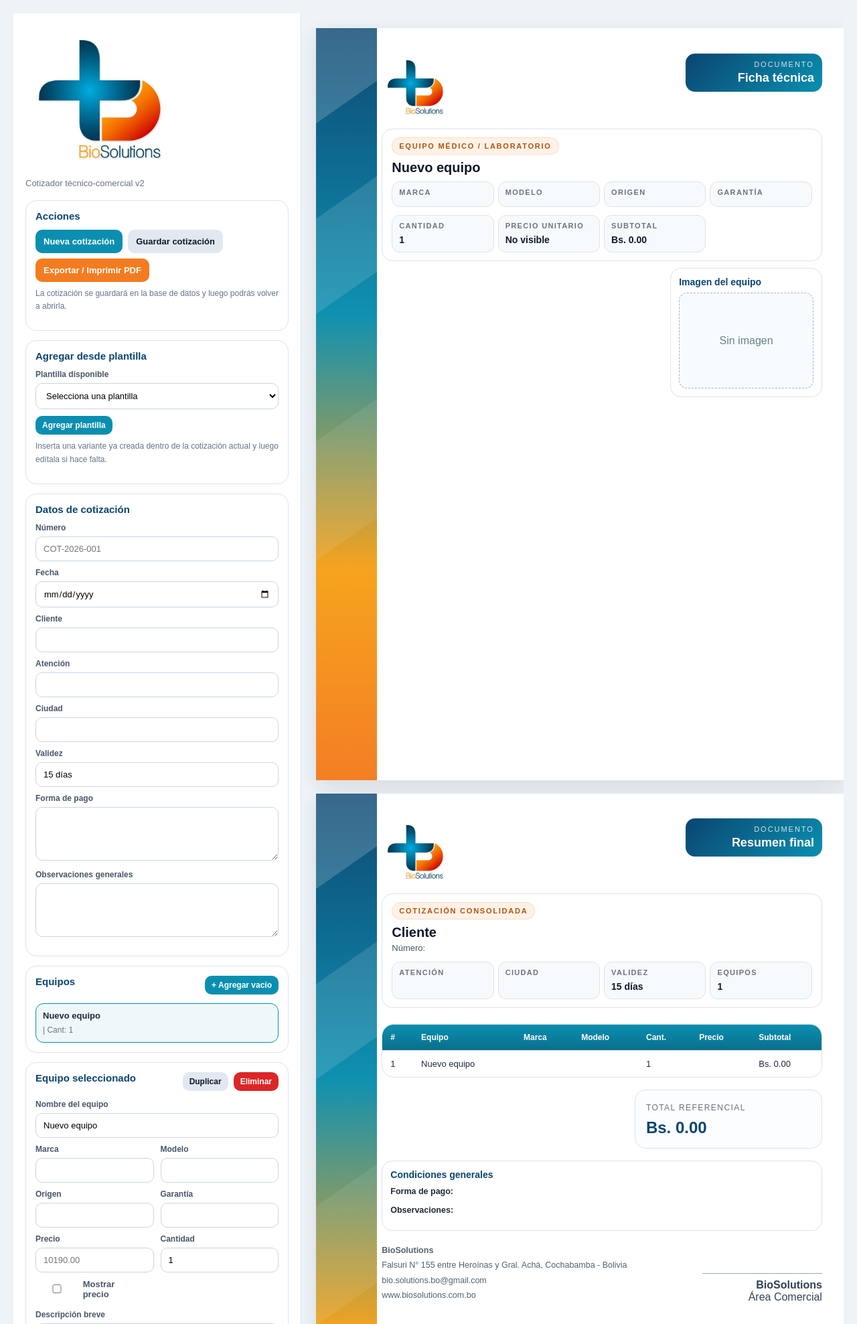
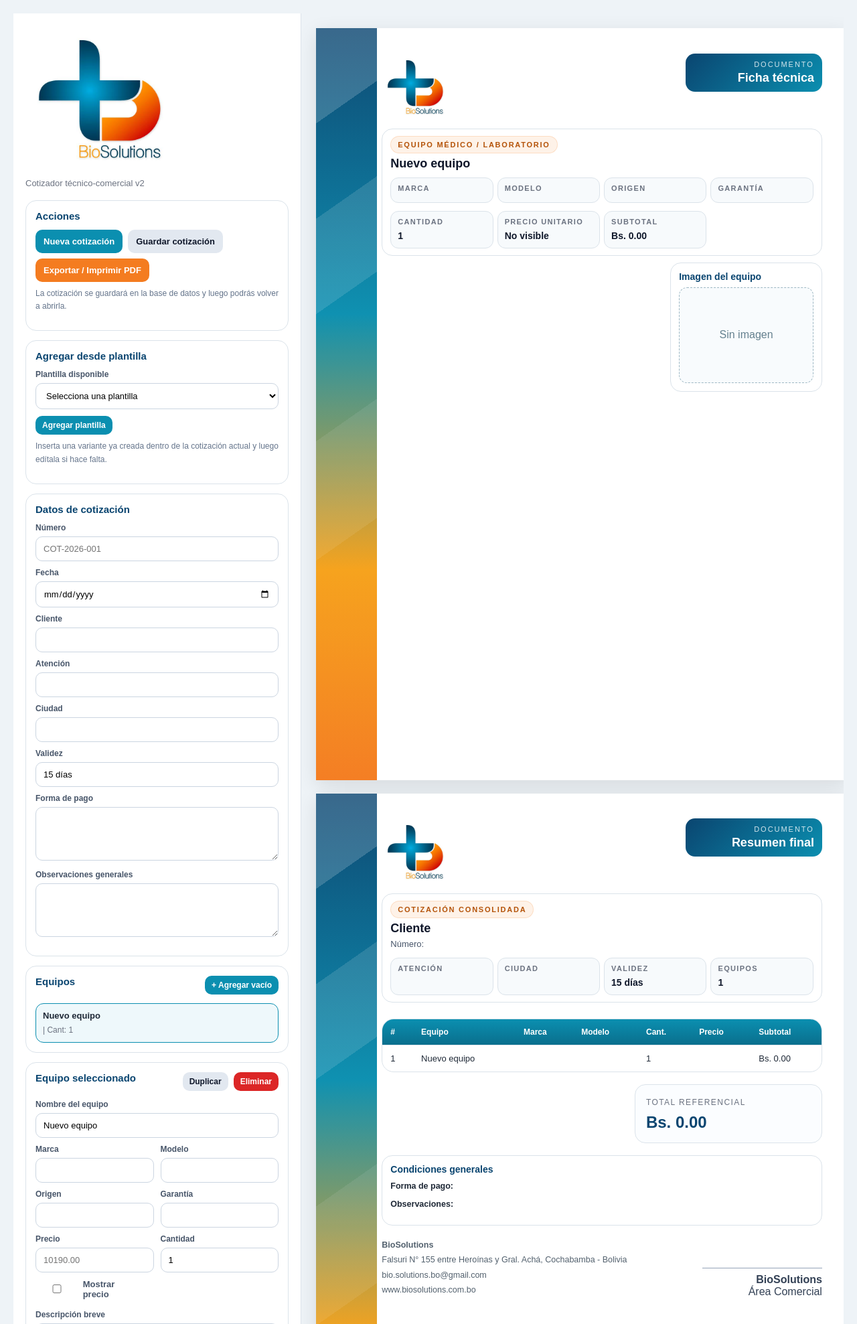
Before and after one commit to Myroesh/biosolutions-cotizador, a Flask app: page /cotizador in a window 1280 px wide. Shown: the part 71-2048 px from the top of the page at 67% size. Run offline with Flask 3, Linux system fonts and the light colour scheme; data comes from the database, SQL or seed files in the repository; data that the repository does not hold is empty.

Commit message:
revisión estetica de impresion

```diff
--- a/static/app.js
+++ b/static/app.js
@@ -641,9 +641,9 @@ function buildItemPageFrame(item, options = {}) {
     const isContinuation = i > 0;
 
     const hasRealLeftContent =
-  !!descriptionPart ||
-  highlightsChunk.length > 0 ||
-  specsChunk.length > 1;
+    !!descriptionPart ||
+    highlightsChunk.length > 0 ||
+    specsChunk.length > 0;
 
   const hasRealRightContent =
     usesChunk.length > 0 ||
--- a/static/styles.css
+++ b/static/styles.css
@@ -234,12 +234,15 @@ body{
 /* Preview pages */
 .preview-page{
   width:210mm;
+  height:297mm;
   min-height:297mm;
   margin:0 auto 20px;
   background:#fff;
   position:relative;
   overflow:hidden;
   box-shadow:0 8px 28px rgba(0,0,0,.10);
+  page-break-inside: avoid;
+  break-inside: avoid-page;
 }
 
 .left-band{
@@ -312,7 +315,7 @@ body{
   background:#ffffff;
   border:1px solid var(--line);
   border-radius:16px;
-  padding:12px 14px 12px;
+  padding:10px 12px;
 }
 
 .eyebrow{
@@ -329,12 +332,11 @@ body{
 }
 
 .doc-title{
-  margin:8px 0 4px;
-  font-size:20px;
+  margin:6px 0 4px;
+  font-size:18px;
   line-height:1.1;
   color:#0f172a;
 }
-
 .subtitle{
   margin:0;
   color:#475569;
@@ -378,6 +380,9 @@ body{
   grid-template-columns:1.3fr .7fr;
   gap:10px;
   margin-top:10px;
+  break-inside: avoid-page;
+  page-break-inside: avoid;
+  align-items:start;
 }
 
 .card{
--- a/templates/cotizador.html
+++ b/templates/cotizador.html
@@ -43,12 +43,11 @@
   }
 
   @page {
-    size: Letter;
-    margin: 12mm;
+    size: A4;
+    margin: 0;
   }
 
   @media print {
-      * {
     .left-band,
     .left-band::after,
     .doc-chip,
@@ -56,7 +55,7 @@
       -webkit-print-color-adjust: exact !important;
       print-color-adjust: exact !important;
     }
-  }
+
     html,
     body {
       width: auto !important;
@@ -98,11 +97,14 @@
     }
 
     .preview-page {
-      width: 100% !important;
-      min-height: 254mm !important;
+      width: 210mm !important;
+      height: 297mm !important;
+      min-height: 297mm !important;
       margin: 0 !important;
       page-break-after: always !important;
       break-after: page !important;
+      page-break-inside: avoid !important;
+      break-inside: avoid-page !important;
       overflow: hidden !important;
       box-shadow: none !important;
       background: #fff !important;
@@ -119,10 +121,12 @@
 
     .preview-content {
       padding: 10mm 10mm 10mm 26mm !important;
+      height: 100% !important;
     }
 
+    .title-card,
+    .main-grid,
     .card,
-    .title-card,
     .quote-summary,
     .footer-box,
     .meta,
@@ -130,8 +134,8 @@
     .spec-table,
     .badge-row,
     .clean {
-  break-inside: avoid-page;
-  page-break-inside: avoid;
+      break-inside: avoid-page !important;
+      page-break-inside: avoid !important;
     }
 
     .spec-table thead {
@@ -141,8 +145,8 @@
     .spec-table tr,
     .clean li,
     .badge-row .badge {
-    break-inside: avoid-page;
-    page-break-inside: avoid;
+      break-inside: avoid-page !important;
+      page-break-inside: avoid !important;
     }
   }
 </style>
```
Lines whose indentation alone changed are shown as unchanged.
